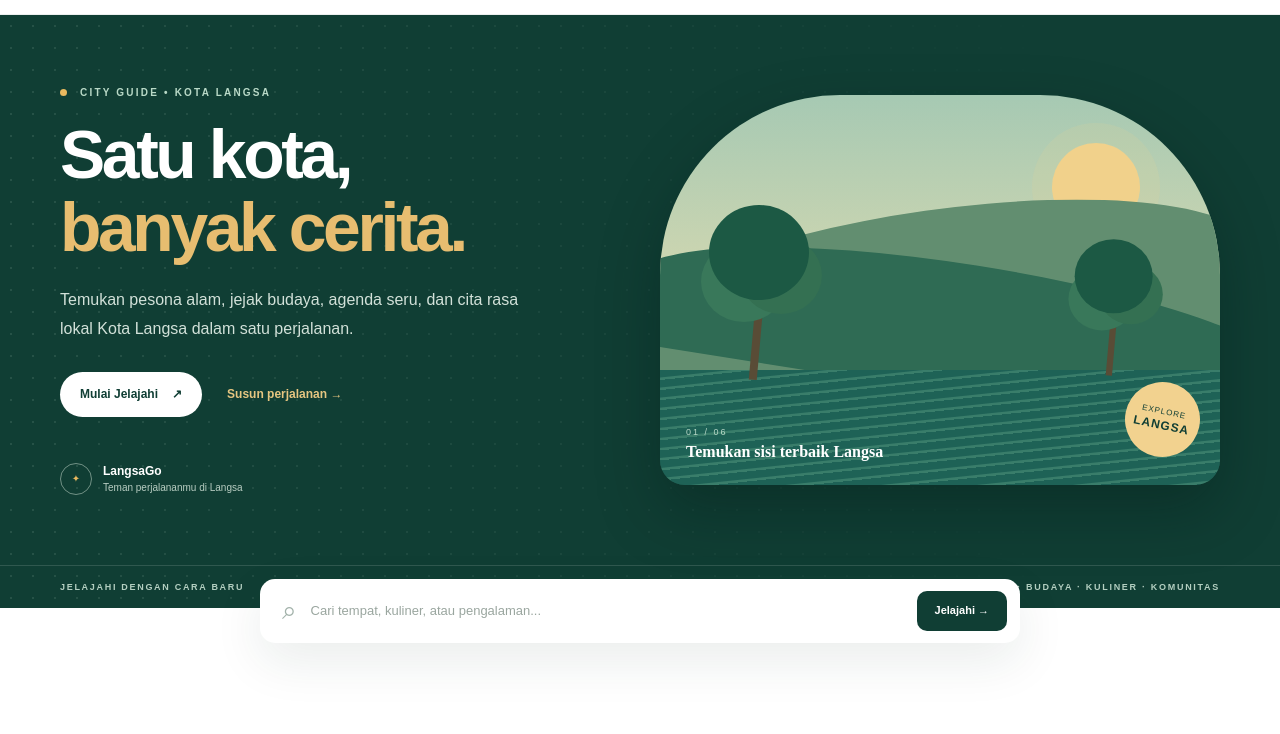
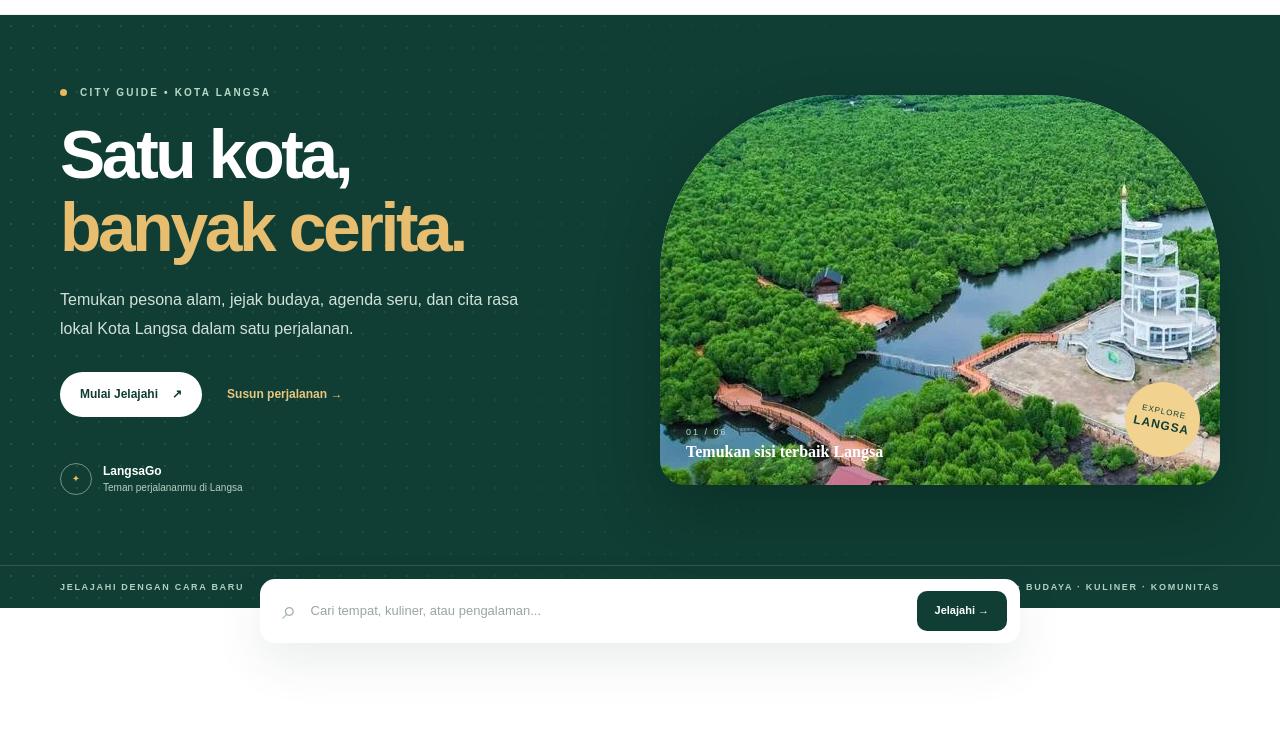
Before and after one commit to fadilarahma1101/LangsaGo, a plain HTML site: page index.html in a window 1280 px wide. Shown: the part 63-797 px from the top of the page. Drawn offline with Linux system fonts and the light colour scheme.

Commit message:
Update index.html
update-ikon

```diff
--- a/index.html
+++ b/index.html
@@ -34,12 +34,20 @@
           <div class="hero-actions"><a class="button button-light" href="#jelajah">Mulai Jelajahi <span>↗</span></a><a class="text-link" href="#rute">Susun perjalanan <span>→</span></a></div>
           <div class="hero-note"><span class="note-icon">✦</span><span><strong>LangsaGo</strong><br>Teman perjalananmu di Langsa</span></div>
         </div>
-        <div class="hero-art" aria-label="Ilustrasi suasana alam dan kota Langsa">
-          <div class="sun"></div><div class="hill hill-back"></div><div class="hill hill-front"></div>
-          <div class="mangrove m1"><i></i><b></b></div><div class="mangrove m2"><i></i><b></b></div>
-          <div class="water"></div><div class="art-label"><span>01 / 06</span><strong>Temukan sisi terbaik Langsa</strong></div>
-          <div class="floating-stamp">EXPLORE<br><b>LANGSA</b></div>
-        </div>
+        <div class="hero-art">
+  <img
+    src="assets/langsa-hero.png"
+    alt="Ilustrasi ikon wisata Kota Langsa"
+    class="hero-image"
+  >
+  <div class="art-label">
+    <span>01 / 06</span>
+    <strong>Temukan sisi terbaik Langsa</strong>
+  </div>
+  <div class="floating-stamp">
+    EXPLORE<br><b>LANGSA</b>
+  </div>
+</div>
       </div>
       <div class="hero-bottom"><div class="container hero-bottom-inner"><span>JELAJAHI DENGAN CARA BARU</span><span>ALAM · BUDAYA · KULINER · KOMUNITAS</span></div></div>
     </section>
```
